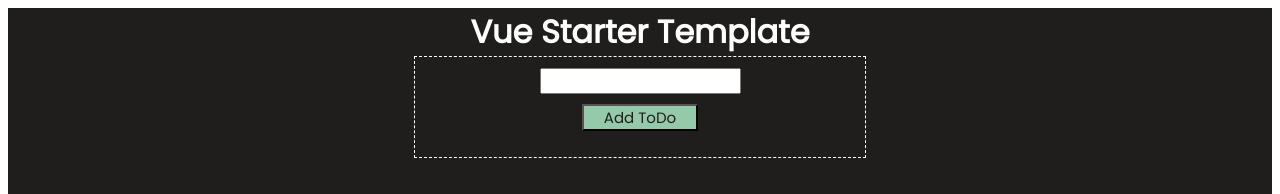
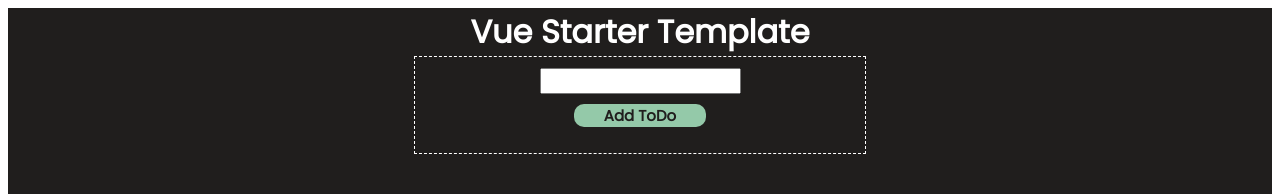
Before and after one commit to trevorsmithdev/vue-starter-template, a Vue app: page / in a window 1280 px wide. Shown: the top 194 px of the page. Built offline with nearby package versions, Linux system fonts and the light colour scheme; the HTML template or start-up script is replaced by a standard one.

Commit message:
demo component button styling

```diff
--- a/src/components/demo/ToDoList.vue
+++ b/src/components/demo/ToDoList.vue
@@ -46,9 +46,12 @@ export default {
     font-size: 15px;
     cursor: pointer;
     text-decoration: none;
-    padding: 0 20px;
+    padding: 0 30px;
     display: block;
     margin: auto;
+    font-weight: 600;
+    border-radius: 10px;
+    border: none;
 }
 .input-wrapper {
     padding: 10px;
```
